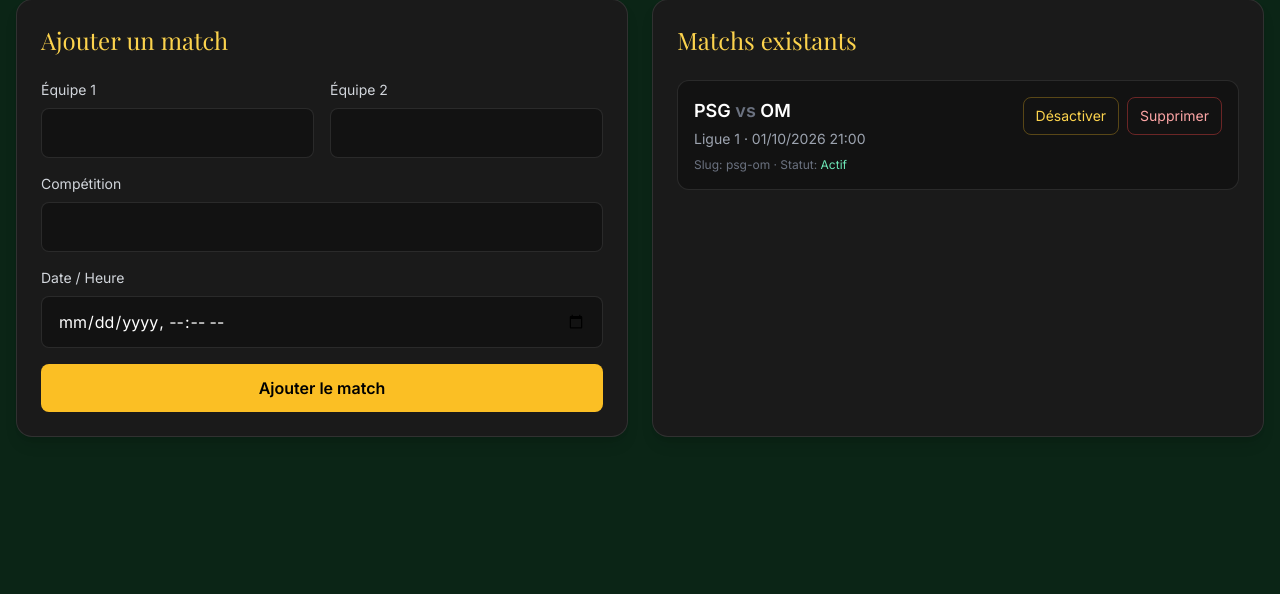
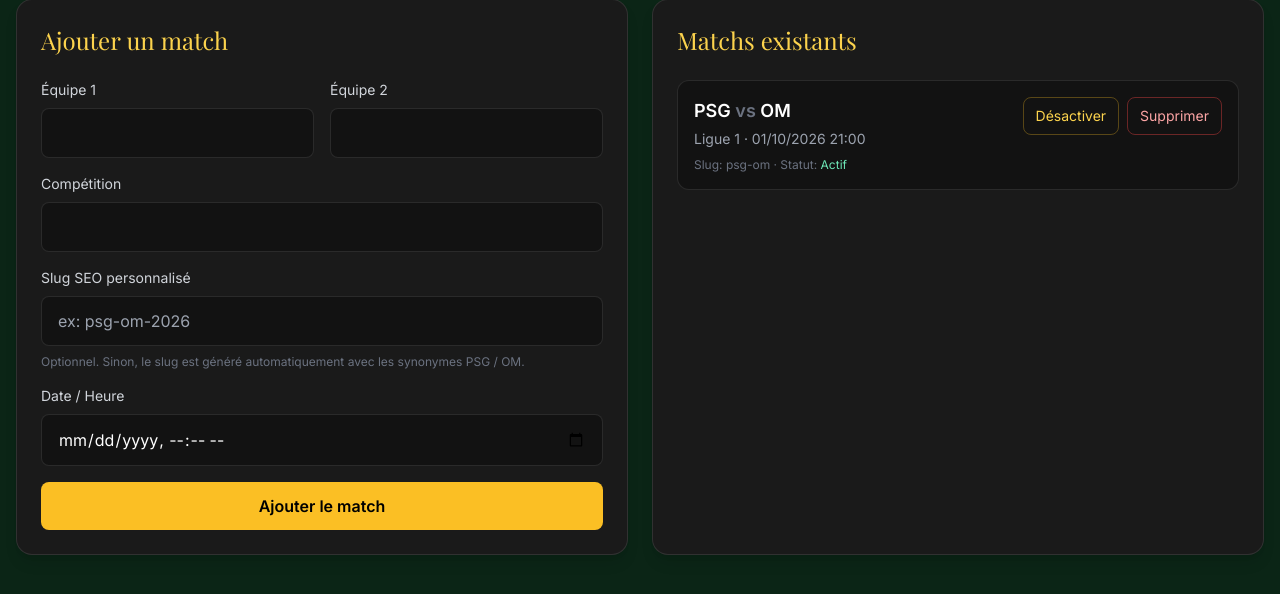
Before and after one commit to Flayrox/GentleMenBar, a PHP site: page /admin.php in a window 1280 px wide. Shown: the part 182-776 px from the top of the page. Run offline with PHP 8.4, Linux system fonts and the light colour scheme; the visitor is signed in with stand-in values (Sample User, id 1); data comes from the database, SQL or seed files in the repository; some libraries are stand-ins or nearby versions.

Commit message:
feat : polish

```diff
--- a/admin.php
+++ b/admin.php
@@ -15,7 +15,8 @@ require_once __DIR__ . '/config/db.php';
 
 // Identifiants simples et robustes pour Hostinger
 $ADMIN_USERNAME = 'admin';
-$ADMIN_PASSWORD_HASH = '258707d0b6c51a49e410c46ffcc6a4bf1cf50f838b4afad141482c1678f2b1cb';
+// Hash généré avec password_hash('Gentleman2026!', PASSWORD_BCRYPT)
+$ADMIN_PASSWORD_HASH = '$2b$10$O3EqPTpkCa0aiiq/429CrOiS812Zq88cP2OFrccx0pvcn0tEXw.LO';
 
 if (!isset($_SESSION['csrf_token'])) {
     $_SESSION['csrf_token'] = bin2hex(random_bytes(32));
@@ -27,7 +28,7 @@ if (!isset($_SESSION['flash'])) {
 
 function redirect_admin(string $tab = 'matchs'): void
 {
-    header('Location: /admin.php?tab=' . urlencode($tab));
+  header('Location: /le-comptoir?tab=' . urlencode($tab));
     exit;
 }
 
@@ -64,10 +65,36 @@ function slugify(string $value): string
     return $value !== '' ? $value : 'match';
 }
 
-function generate_unique_match_slug(PDO $pdo, string $equipe1, string $equipe2, string $dateMatch): string
+  function apply_slug_synonyms(string $value): string
+  {
+    $normalized = trim($value);
+    $synonyms = [
+      '/\b(paris\s*saint[\s-]*germain|paris\s+sg|paris)\b/i' => 'psg',
+      '/\b(olympique\s+de\s+marseille|marseille)\b/i' => 'om',
+    ];
+
+    foreach ($synonyms as $pattern => $replacement) {
+      $normalized = preg_replace($pattern, $replacement, $normalized) ?? $normalized;
+    }
+
+    return $normalized;
+  }
+
+  function sanitize_custom_slug(string $slug): string
+  {
+    return slugify($slug);
+  }
+
+  function generate_unique_match_slug(PDO $pdo, string $equipe1, string $equipe2, string $dateMatch, string $customSlug = ''): string
 {
+    if ($customSlug !== '') {
+      return sanitize_custom_slug($customSlug);
+    }
+
     $year = (new DateTimeImmutable($dateMatch, new DateTimeZone('Europe/Paris')))->format('Y');
-    $base = slugify($equipe1 . ' ' . $equipe2 . ' ' . $year);
+    $team1 = apply_slug_synonyms($equipe1);
+    $team2 = apply_slug_synonyms($equipe2);
+    $base = slugify($team1 . ' ' . $team2 . ' ' . $year);
     $slug = $base;
     $index = 2;
 
@@ -107,7 +134,7 @@ if (isset($_POST['action']) && $_POST['action'] === 'logout') {
     session_destroy();
     session_start();
     $_SESSION['csrf_token'] = bin2hex(random_bytes(32));
-    header('Location: /admin.php');
+  header('Location: /le-comptoir');
     exit;
 }
 
@@ -117,7 +144,7 @@ if ($_SERVER['REQUEST_METHOD'] === 'POST' && ($_POST['action'] ?? '') === 'login
     $username = trim((string)($_POST['username'] ?? ''));
     $password = (string)($_POST['password'] ?? '');
 
-    if ($username === $ADMIN_USERNAME && hash_equals($ADMIN_PASSWORD_HASH, hash('sha256', $password))) {
+    if ($username === $ADMIN_USERNAME && password_verify($password, $ADMIN_PASSWORD_HASH)) {
         session_regenerate_id(true);
         $_SESSION['admin_authenticated'] = true;
         $_SESSION['admin_username'] = $username;
@@ -140,13 +167,28 @@ if (is_admin_authenticated() && $_SERVER['REQUEST_METHOD'] === 'POST') {
             $equipe2 = trim((string)($_POST['equipe_2'] ?? ''));
             $competition = trim((string)($_POST['competition'] ?? ''));
             $dateInput = trim((string)($_POST['date_match'] ?? ''));
+        $customSlug = trim((string)($_POST['slug_seo'] ?? ''));
             $dateMatch = normalize_datetime_input($dateInput);
 
             if ($equipe1 === '' || $equipe2 === '' || !$dateMatch) {
                 throw new RuntimeException('Veuillez remplir les champs obligatoires avec une date valide.');
             }
 
-            $slug = generate_unique_match_slug($pdo, $equipe1, $equipe2, $dateMatch);
+        $slug = generate_unique_match_slug($pdo, $equipe1, $equipe2, $dateMatch, $customSlug);
+        $slugBase = $slug;
+        $index = 2;
+
+        while (true) {
+          $stmt = $pdo->prepare('SELECT COUNT(*) FROM matchs WHERE slug = :slug');
+          $stmt->execute([':slug' => $slug]);
+          if ((int)$stmt->fetchColumn() === 0) {
+            break;
+          }
+
+          $slug = $slugBase . '-' . $index;
+          $index++;
+        }
+
             $stmt = $pdo->prepare('INSERT INTO matchs (slug, equipe_1, equipe_2, competition, date_match, is_active) VALUES (:slug, :equipe_1, :equipe_2, :competition, :date_match, 1)');
             $stmt->execute([
                 ':slug' => $slug,
@@ -369,6 +411,11 @@ $categories = ['Bières', 'Cocktails', 'Softs', 'Food', 'Planches'];
               <input name="competition" class="w-full rounded-lg bg-[#121212] border border-white/10 px-4 py-3 text-white outline-none focus:border-amber-400">
             </div>
             <div>
+              <label class="mb-2 block text-sm text-gray-300">Slug SEO personnalisé</label>
+              <input name="slug_seo" placeholder="ex: psg-om-2026" class="w-full rounded-lg bg-[#121212] border border-white/10 px-4 py-3 text-white outline-none focus:border-amber-400">
+              <p class="mt-2 text-xs text-gray-500">Optionnel. Sinon, le slug est généré automatiquement avec les synonymes PSG / OM.</p>
+            </div>
+            <div>
               <label class="mb-2 block text-sm text-gray-300">Date / Heure</label>
               <input type="datetime-local" name="date_match" required class="w-full rounded-lg bg-[#121212] border border-white/10 px-4 py-3 text-white outline-none focus:border-amber-400">
             </div>
--- a/includes/footer.php
+++ b/includes/footer.php
@@ -51,7 +51,9 @@ $openStatus = is_open_now() ? 'OUVERT' : 'FERMÉ';
           </ul>
         </div>
       </div>
-      <div class="border-t border-gray-800 py-4 text-center text-sm text-gray-400">© <?php echo date('Y'); ?> Le Gentleman Pub — Tous droits réservés</div>
+      <div class="border-t border-gray-800 py-4 text-center text-sm text-gray-400">
+        © <?php echo date('Y'); ?> Le Gentleman Pub — Tous droits réservés · <a href="/le-comptoir" class="text-amber-300 hover:text-amber-200">Espace Privé</a>
+      </div>
     </footer>
 
     <script>
--- a/includes/header.php
+++ b/includes/header.php
@@ -51,7 +51,6 @@ if (!isset($meta_description)) {
       <a href="#matchs" class="hover:text-amber-300">Matchs</a>
       <a href="#carte" class="hover:text-amber-300">Carte</a>
       <a href="#contact" class="hover:text-amber-300">Infos</a>
-      <a href="/admin" class="bg-amber-400 text-black px-3 py-2 rounded-md font-semibold">Admin</a>
     </nav>
     <div class="md:hidden">
       <button id="nav-toggle" aria-label="Menu" class="text-gray-200">☰</button>
--- a/index.php
+++ b/index.php
@@ -47,7 +47,7 @@ $order = ['Bières','Cocktails','Softs','Food','Planches'];
       <?php if (!empty($nextMatchs)): ?>
         <?php foreach ($nextMatchs as $m):
           $d = new DateTimeImmutable($m['date_match'], new DateTimeZone('Europe/Paris')); ?>
-          <a href="/matchs/dates/<?php echo e($m['slug']); ?>" class="block bg-[#121212] p-4 rounded-lg hover:shadow-lg">
+          <a href="/matchs/<?php echo e($m['slug']); ?>" class="block bg-[#121212] p-4 rounded-lg hover:shadow-lg">
             <div class="flex items-center justify-between">
               <div>
                 <div class="text-lg font-semibold text-gray-100"><?php echo e($m['equipe_1']); ?> <span class="text-gray-400">vs</span> <?php echo e($m['equipe_2']); ?></div>
```
Also changed, not shown: .htaccess.
